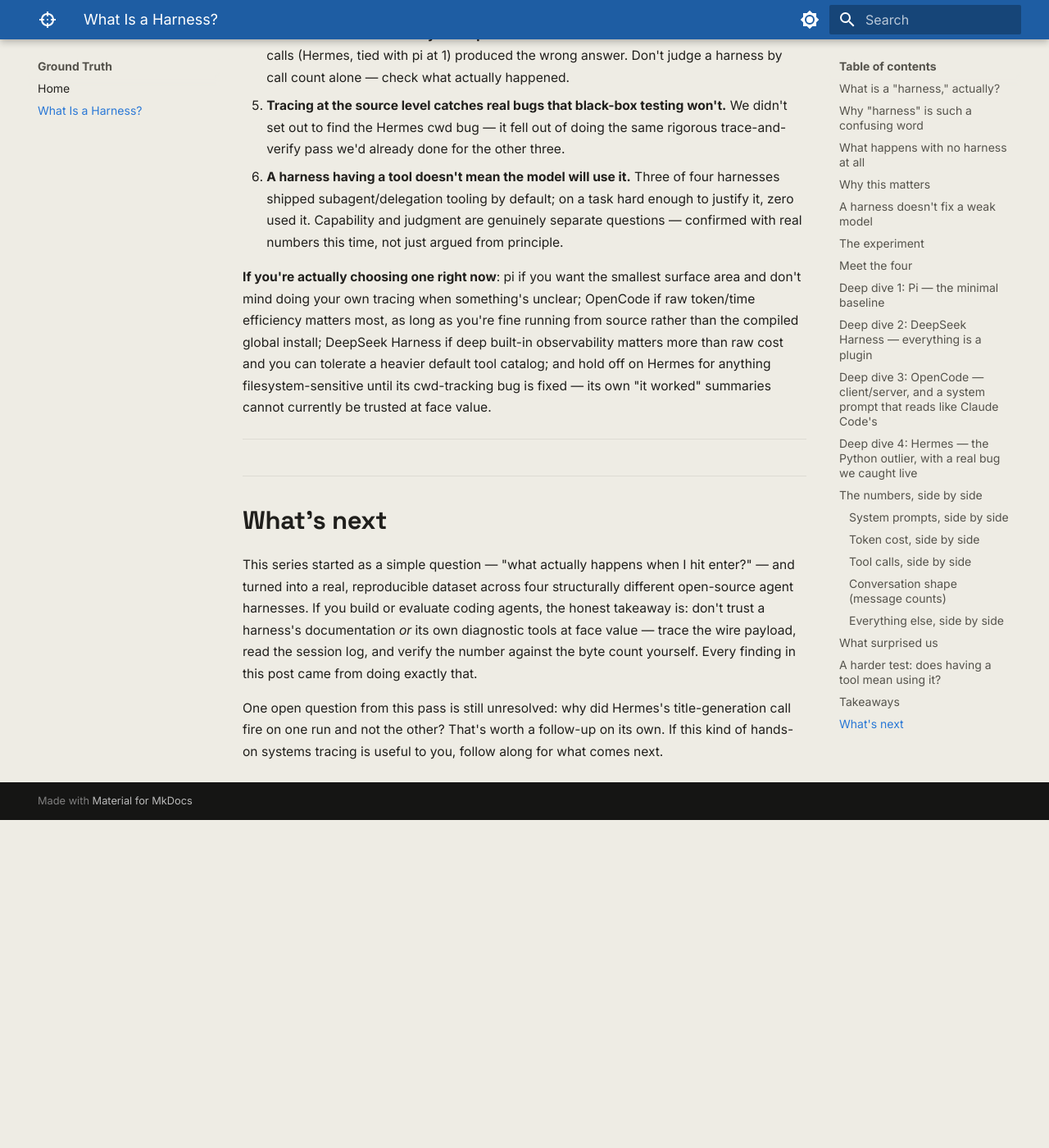
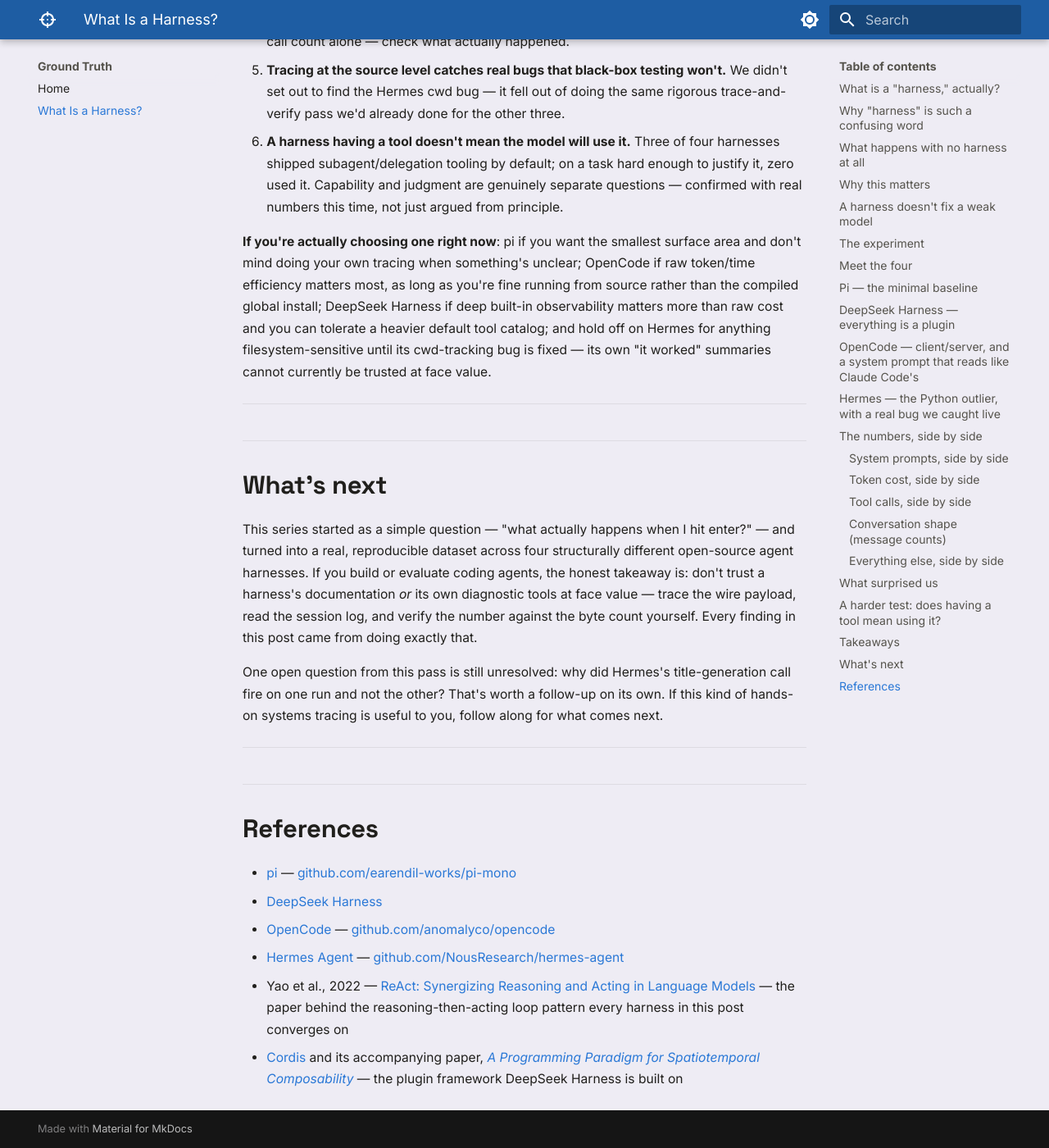
Before and after one commit to s4sarath/ground-truth, an MkDocs documentation site: the page built from docs/harness-agents-deep-dive/anatomy-of-an-ai-coding-agent.md, in a window 1280 px wide and 1400 px high, scrolled down 17268 px. Shown: the whole window at 82% size. Built offline with MkDocs 1.6.1 and Material for MkDocs 9.7.7, drawn with Linux system fonts in a browser that asks for light colours; before the commit the page ends 18268 px from its top, so only the background shows below that; some of the changed text lies outside the part shown.

Commit message:
Drop "Deep dive N" prefixes, add references, replace flat background with a subtle purple-leaning gradient
- Section titles now read "Pi -- the minimal baseline" etc., no
  numbering prefix
- New References section: real repo/site links for all four
  harnesses (each read directly from their own README this
  session, not guessed), the ReAct paper (Yao et al. 2022) behind
  the reasoning-loop pattern the whole post keeps coming back to,
  and the Cordis paper DeepSeek Harness is built on
- Background: was a flat, disconnected beige (#eeece4) with zero
  depth; now a barely-perceptible diagonal gradient in the same
  lavender-purple family as the diagrams/cards, in both light and
  dark scheme, so page chrome and content visuals read as one
  system instead of two unrelated palettes

```diff
--- a/docs/harness-agents-deep-dive/anatomy-of-an-ai-coding-agent.md
+++ b/docs/harness-agents-deep-dive/anatomy-of-an-ai-coding-agent.md
@@ -94,7 +94,7 @@ Three of the four are JavaScript/TypeScript, one flavor or another. Hermes is th
 
 ---
 
-## Deep dive 1: Pi — the minimal baseline
+## Pi — the minimal baseline
 
 Pi ships with exactly **4 default tools**: `read`, `write`, `edit`, `bash`. Its system prompt is a single, flat string — **16,396 characters** — built fresh each session from tool descriptions, project instructions (`AGENTS.md`), and the current working directory, all folded into one block of text.
 
@@ -105,7 +105,7 @@ Nothing about pi's request/response cycle is visible by default. We had to add t
 
 > Pi never fires a hidden LLM call just to generate a conversation title. Every other harness in this post did, at least once — see below.
 
-## Deep dive 2: DeepSeek Harness — everything is a plugin
+## DeepSeek Harness — everything is a plugin
 
 DeepSeek Harness (`dsh`) takes the opposite architectural bet from pi: instead of a fixed core, **every capability — the agent loop, the LLM provider, session storage, even the tool registry — is a swappable plugin**, composed at boot time from a YAML file. It's built on a framework called Cordis, whose explicit design goal is letting capabilities be added or removed *without restarting the process* — a deliberate contrast to how, say, VS Code's extension host requires a full restart to change what's loaded.
 
@@ -118,7 +118,7 @@ The best part of tracing dsh: **we needed zero manual instrumentation**. Its own
 - **Math question**: **2 total LLM calls** — one hidden title-generation call, then the real answer. Real-call cost: **13,534 total tokens**.
 - **File-listing question**: **4 total LLM calls** (1 title-gen + 3 real steps). The model's first move was `glob({pattern: "*"})` — and because the system prompt explicitly documents that a bare `*` pattern in `glob` matches *every file in the entire tree, not just the top level*, that single call returned **70,907 paths**, far too many to inline (they got automatically spilled to a temp file instead). The model then spent two more corrective calls narrowing down with plain `bash ls -la`. Total across the three real agent steps: **72,215 tokens** — by far the most expensive path to the same answer in this whole experiment.
 
-## Deep dive 3: OpenCode — client/server, and a system prompt that reads like Claude Code's
+## OpenCode — client/server, and a system prompt that reads like Claude Code's
 
 OpenCode is architecturally the most distinct of the four: a real **client/server split**, with one backend server supporting several independent frontends (a terminal UI, a web app, a desktop app). The globally-installed CLI isn't even running the TypeScript source directly — it's a wrapper script that locates and launches a **precompiled native binary**. That matters in practice: editing OpenCode's source and running the global install shows *zero* effect. Tracing it required running from source via Bun instead.
 
@@ -129,7 +129,7 @@ OpenCode persists everything to a **SQLite database**, not files — a `message`
 - **Math question**: **2 total LLM calls** (title-gen + real). Real-call cost: **10,594 total tokens**.
 - **File-listing question**: **4 total LLM calls** (title-gen + 3 real steps), but only **2 tool calls** — both were the same `read` tool, because OpenCode's `read` is **polymorphic**: point it at a file, get file contents; point it at a directory, get a directory listing. That single design choice sidestepped dsh's exact failure mode — no separate `glob`/`ls` split meant no risk of an accidentally-recursive oversized result. Total across the three real steps: **33,244 tokens**.
 
-## Deep dive 4: Hermes — the Python outlier, with a real bug we caught live
+## Hermes — the Python outlier, with a real bug we caught live
 
 Hermes is built by Nous Research around a different core promise than the other three: a **self-improving agent** with persistent cross-session memory, autonomous skill creation, and a genuinely large bundled skill library (19 skills shipped by default, several with individual instruction files over 30KB). It's the only Python-based harness of the four, managed with `uv`.
 
@@ -262,3 +262,14 @@ All four packages were otherwise complete and functionally equivalent — every
 This series started as a simple question — "what actually happens when I hit enter?" — and turned into a real, reproducible dataset across four structurally different open-source agent harnesses. If you build or evaluate coding agents, the honest takeaway is: don't trust a harness's documentation *or* its own diagnostic tools at face value — trace the wire payload, read the session log, and verify the number against the byte count yourself. Every finding in this post came from doing exactly that.
 
 One open question from this pass is still unresolved: why did Hermes's title-generation call fire on one run and not the other? That's worth a follow-up on its own. If this kind of hands-on systems tracing is useful to you, follow along for what comes next.
+
+---
+
+## References
+
+- [pi](https://pi.dev) — [github.com/earendil-works/pi-mono](https://github.com/earendil-works/pi-mono)
+- [DeepSeek Harness](https://github.com/deepseek-ai/deepseek-harness)
+- [OpenCode](https://opencode.ai) — [github.com/anomalyco/opencode](https://github.com/anomalyco/opencode)
+- [Hermes Agent](https://hermes-agent.nousresearch.com) — [github.com/NousResearch/hermes-agent](https://github.com/NousResearch/hermes-agent)
+- Yao et al., 2022 — [ReAct: Synergizing Reasoning and Acting in Language Models](https://arxiv.org/abs/2210.03629) — the paper behind the reasoning-then-acting loop pattern every harness in this post converges on
+- [Cordis](https://github.com/cordiverse/cordis) and its accompanying paper, [*A Programming Paradigm for Spatiotemporal Composability*](https://github.com/cordiverse/paper) — the plugin framework DeepSeek Harness is built on
--- a/docs/stylesheets/extra.css
+++ b/docs/stylesheets/extra.css
@@ -15,25 +15,37 @@
   --gt-red: #e34948;
 }
 
-/* ---- Palette: light mode is a warm, muted paper tone — not stark white ---- */
+/* ---- Palette: light mode leans lavender, not an unrelated beige — ties the
+   page canvas to the same purple family as the diagrams/cards instead of a
+   flat, disconnected neutral. Base color stays a solid fallback for anywhere
+   else it's referenced; the actual visible gradient is applied to body below. ---- */
 [data-md-color-scheme="default"] {
-  --md-default-bg-color: #eeece4;
-  --gt-content-surface: #f8f7f2; /* cards/code/tables sit slightly lighter than the page for gentle depth */
+  --md-default-bg-color: #eeecf4;
+  --gt-content-surface: #f9f8f3; /* cards/code/tables sit slightly lighter than the page for gentle depth */
   --md-default-fg-color: #201f1c;
   --md-default-fg-color--light: #55534c;
   --md-default-fg-color--lighter: #8c897d;
   --md-typeset-a-color: var(--gt-blue);
 }
+[data-md-color-scheme="default"] body {
+  background: linear-gradient(160deg, #f3f1f9 0%, #eeecf4 45%, #e8e5f0 100%);
+  background-attachment: fixed;
+}
 
-/* ---- Palette: dark mode is a warm charcoal — not near-black ---- */
+/* ---- Palette: dark mode is a warm charcoal with a faint violet undertone —
+   not a flat near-black either. Same gradient-on-body treatment. ---- */
 [data-md-color-scheme="slate"] {
-  --md-default-bg-color: #211f1c;
-  --gt-content-surface: #2a2825;
+  --md-default-bg-color: #221f29;
+  --gt-content-surface: #2b2732;
   --md-default-fg-color: #ece9e1;
   --md-default-fg-color--light: #b8b5aa;
   --md-default-fg-color--lighter: #8c897d;
   --md-typeset-a-color: #7db3ef;
   --md-primary-fg-color: #2a2825;
+}
+[data-md-color-scheme="slate"] body {
+  background: linear-gradient(160deg, #262230 0%, #221f29 45%, #1c1a22 100%);
+  background-attachment: fixed;
 }
 
 [data-md-color-primary="custom"] {
```
